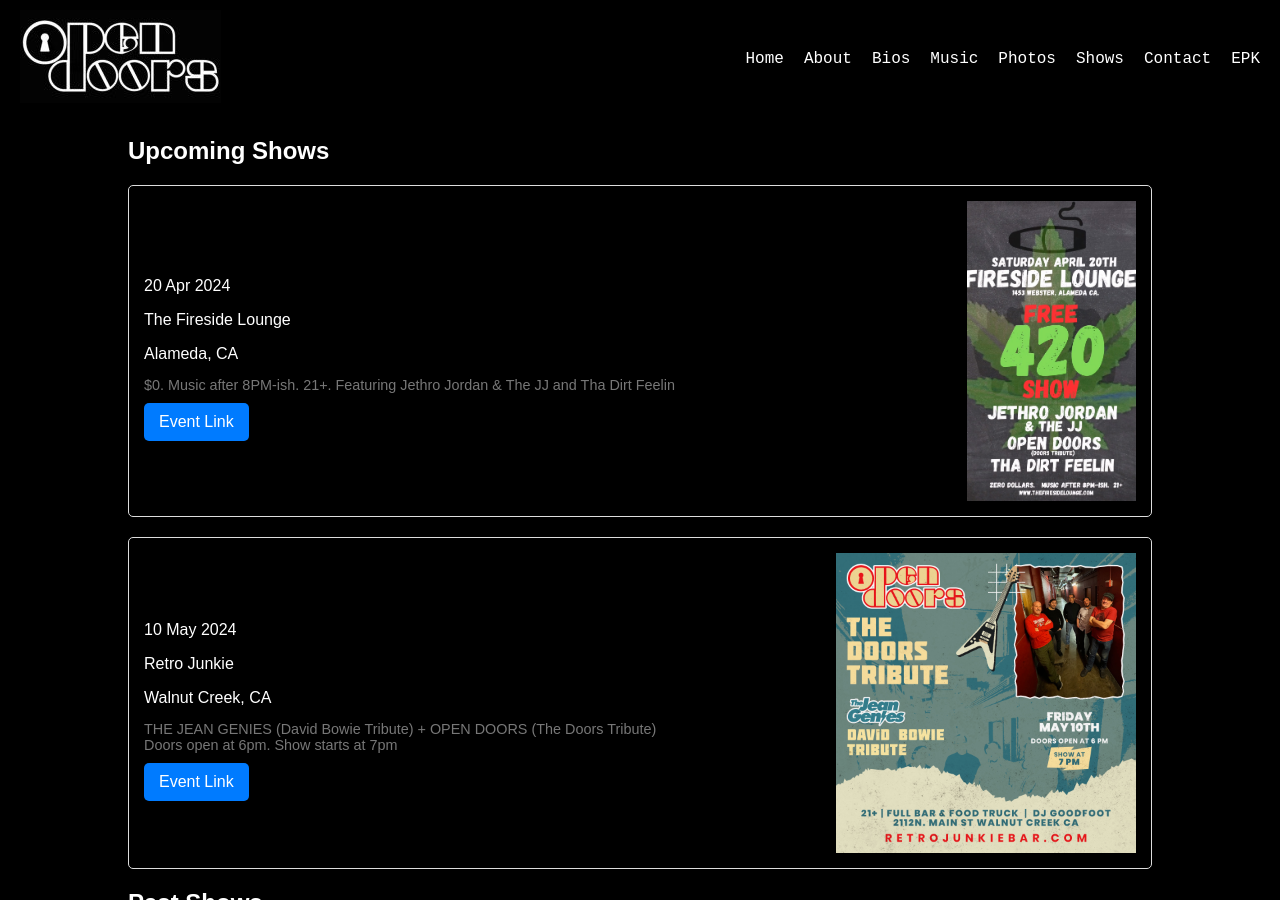
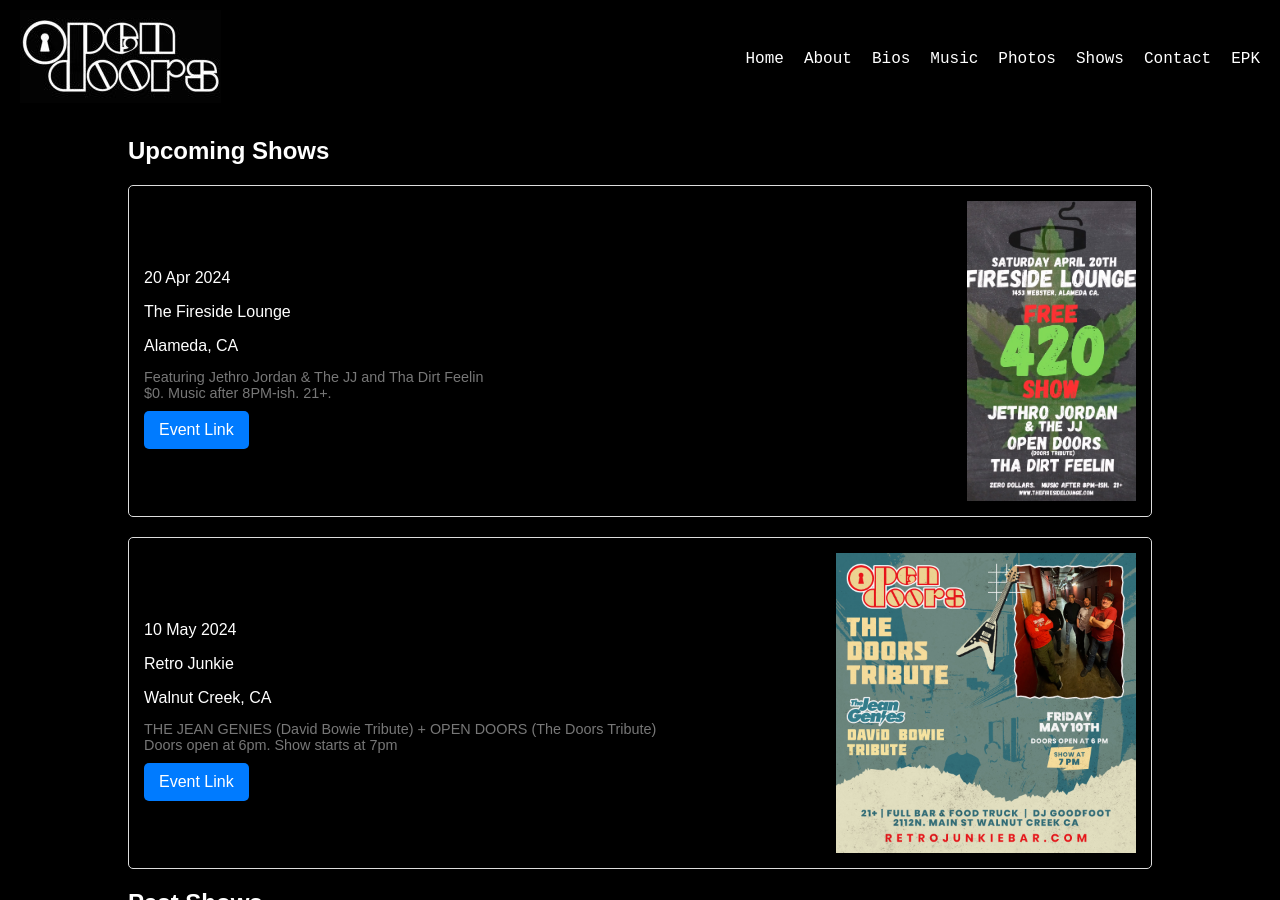
Before and after one commit to beingforthebenefit/opendoorsband, a Jekyll site: the page built from _pages/shows.html, in a window 1280 px wide and 900 px high. Built offline with Jekyll 4.4.1, drawn with Linux system fonts in a browser that asks for light colours.

```diff
--- a/_data/shows.yml
+++ b/_data/shows.yml
@@ -9,7 +9,7 @@
 - date: 2024-04-20
   venue: "The Fireside Lounge"
   location: "Alameda, CA"
-  info: "$0. Music after 8PM-ish. 21+. Featuring Jethro Jordan & The JJ and Tha Dirt Feelin"
+  info: "Featuring Jethro Jordan & The JJ and Tha Dirt Feelin<br />$0. Music after 8PM-ish. 21+."
   eventLink: "https://www.facebook.com/events/289765507455652"
   image: "/assets/img/fliers/04-20-24.jpg"
 
```
